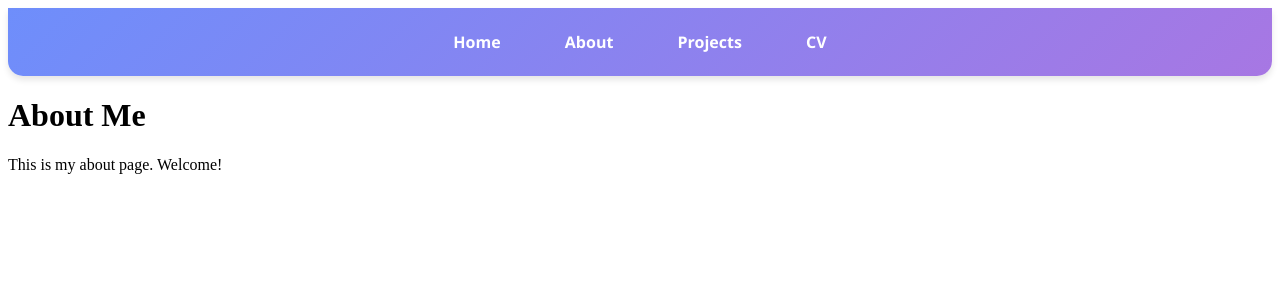
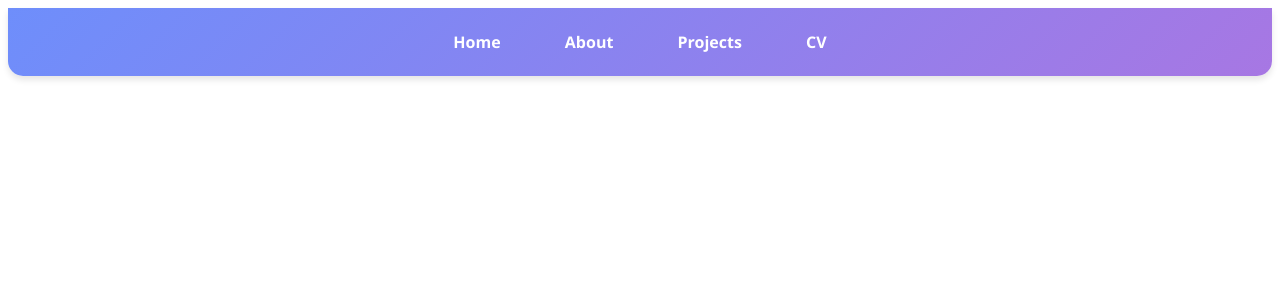
Before and after one commit to nokia2255/nokia2255.github.io, a Jekyll site: the page built from cv.md, in a window 1280 px wide. Shown: the top 300 px of the page. Built offline with Jekyll 4.4.1, drawn with Linux system fonts in a browser that asks for light colours.

Commit message:
Update cv.md

```diff
--- a/cv.md
+++ b/cv.md
@@ -1,8 +1,4 @@
 ---
 layout: default
-title: About Me
+title: ZhangJing Mok's CV
 ---
-
-# About Me
-
-This is my about page. Welcome!
```
